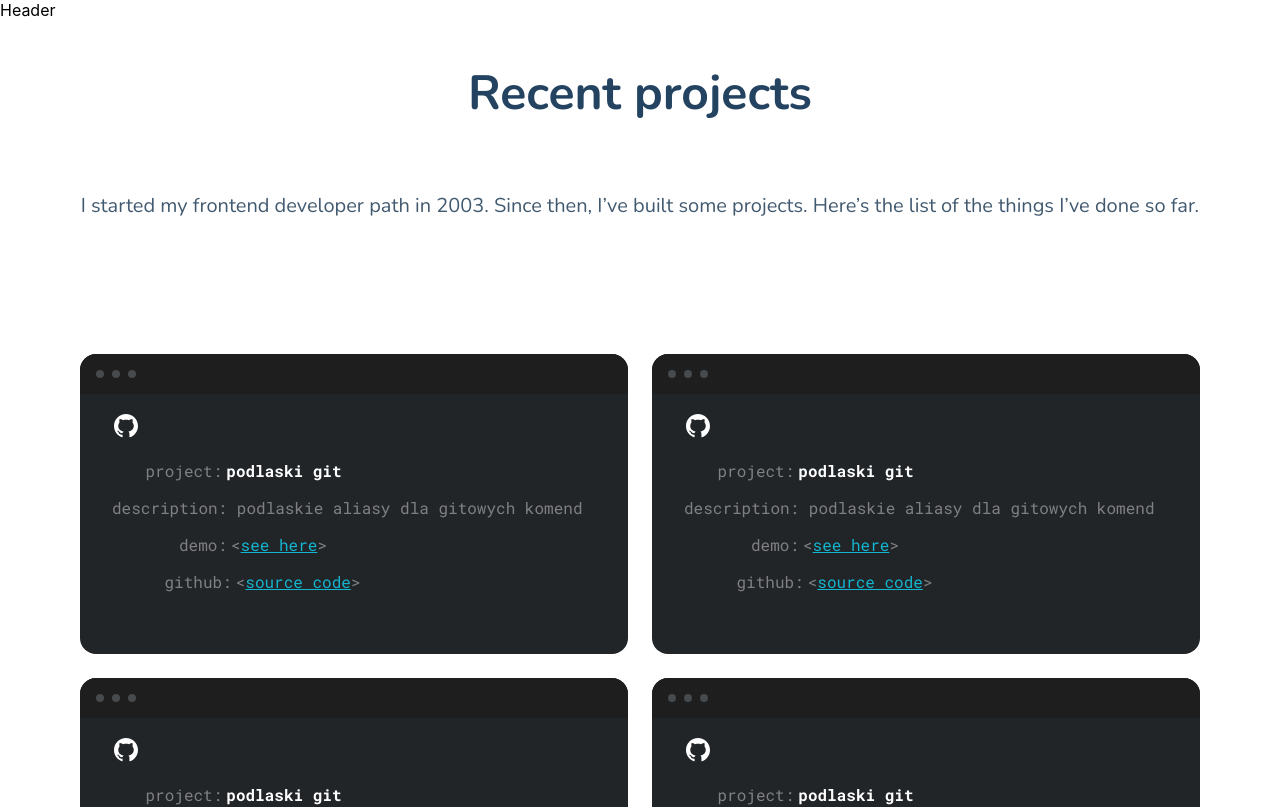
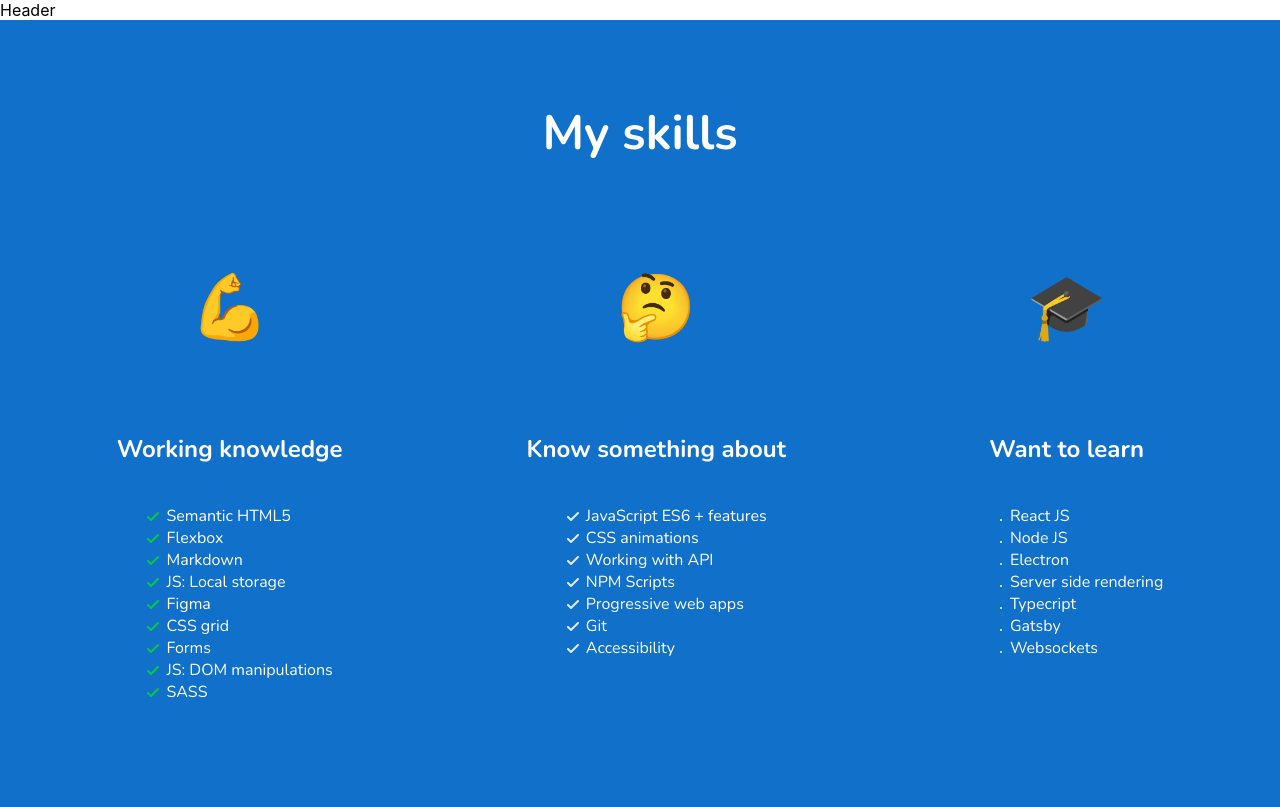
Before and after one commit to tomaszjader/homepage, a React (Create React App) app: page / in a window 1280 px wide. Shown: the top 807 px of the page. Built offline with nearby package versions, Linux system fonts and the light colour scheme.

Commit message:
add skills section

```diff
--- a/src/Main.js
+++ b/src/Main.js
@@ -1,10 +1,11 @@
 import React from 'react';
 import Projects from './Projects.js';
-
+import Skills from './Skills.js';
 
 const Main = () => {
     return (
         <div>
+            <Skills></Skills>
             <Projects></Projects>
         </div>
     );
--- /dev/null
+++ b/src/Skills.css
@@ -0,0 +1,64 @@
+.Skills {
+    background: #1070CA;
+    font-family: 'Nunito';
+    color: #FFFFFF;
+    display: flex;
+    align-items: center;
+    flex-direction: column;
+    justify-content: center;
+    font-style: normal;
+    min-height: 335px;
+
+}
+
+.SkillsConteiner {
+    display: flex;
+    justify-content: center;
+    gap: 184px;
+    margin-bottom: 176px;
+}
+
+.SkillsHeader {
+    margin-top: 80px;
+    font-weight: 700;
+    font-size: 48px;
+}
+
+.SkillsEmoji {
+    font-family: 'Helvetica';
+    font-style: normal;
+    font-weight: 700;
+    font-size: 64px;
+}
+
+.SkillsHeaderH3 {
+    font-weight: 700;
+    font-size: 24px;
+}
+
+.SkillsList {
+    font-weight: 600;
+    font-size: 16px;
+}
+.SkillsConteinerConcret {
+    display: flex;
+    flex-direction: column;
+    align-items: center;
+
+}
+.SkillsListWorking {
+    list-style-image: url('small-tick-green.svg');
+    font-weight: normal;
+}
+.SkillsListKnow {
+    list-style-image: url('small-tick-white.svg');
+    font-weight: normal;
+}
+.SkillsListWant {
+    font-weight: normal;
+
+}
+li::marker {
+
+    font-size: 0.3em;
+}
--- /dev/null
+++ b/src/Skills.js
@@ -0,0 +1,58 @@
+import React from 'react';
+
+import './Skills.css'
+const Skills = () => {
+    return (
+        <div className='Skills'>
+
+            <h2 className='SkillsHeader'>My skills</h2>
+            <div className='SkillsConteiner'>
+                <div className='SkillsConteinerConcret'>
+                    <h3 className='SkillsEmoji'>💪</h3>
+                    <h3 className='SkillsHeaderH3'>Working knowledge</h3>
+                    <ul className={'SkillsList '+'SkillsListWorking'}>
+                        <li>Semantic HTML5</li>
+                        <li>Flexbox</li>
+                        <li>Markdown</li>
+                        <li>JS: Local storage</li>
+                        <li>Figma</li>
+                        <li>CSS grid</li>
+                        <li>Forms</li>
+                        <li>JS: DOM manipulations</li>
+                        <li>SASS</li>
+                    </ul>
+                </div>
+                <div className='SkillsConteinerConcret'>
+                    <h3 className='SkillsEmoji'>🤔</h3>
+                    <h3 className='SkillsHeaderH3'>Know something about</h3>
+                    <ul className={'SkillsList '+'SkillsListKnow'}>
+
+                        <li>JavaScript ES6 + features</li>
+                        <li>CSS animations</li>
+                        <li>Working with API</li>
+                        <li>NPM Scripts</li>
+                        <li>Progressive web apps</li>
+                        <li>Git</li>
+                        <li>Accessibility </li>
+
+                    </ul>
+                </div>
+                <div className='SkillsConteinerConcret'>
+                    <h3 className='SkillsEmoji'>🎓</h3>
+                    <h3 className='SkillsHeaderH3'>Want to learn</h3>
+                    <ul className={'SkillsList '+'SkillsListWant'} >
+                        <li>React JS</li>
+                        <li> Node JS</li>
+                        <li>Electron</li>
+                        <li>Server side rendering</li>
+                        <li>Typecript</li>
+                        <li>Gatsby</li>
+                        <li>Websockets</li>
+                    </ul>
+                </div>
+            </div>
+        </div>
+    );
+}
+
+export default Skills;
```
Also changed, not shown: src/small-tick-green.svg (added), src/small-tick-white.svg (added).
